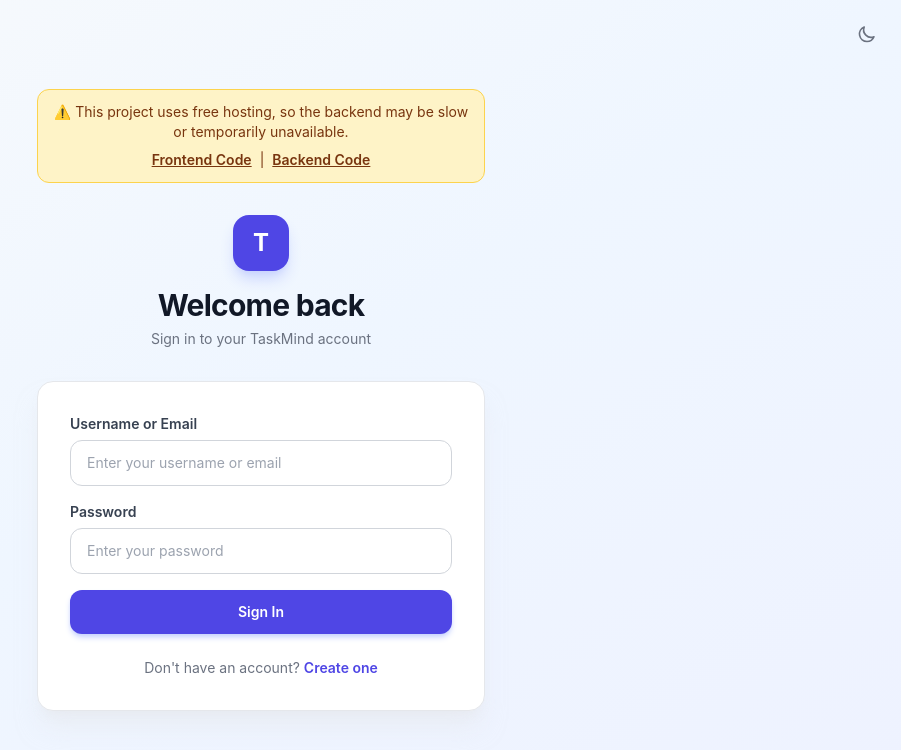
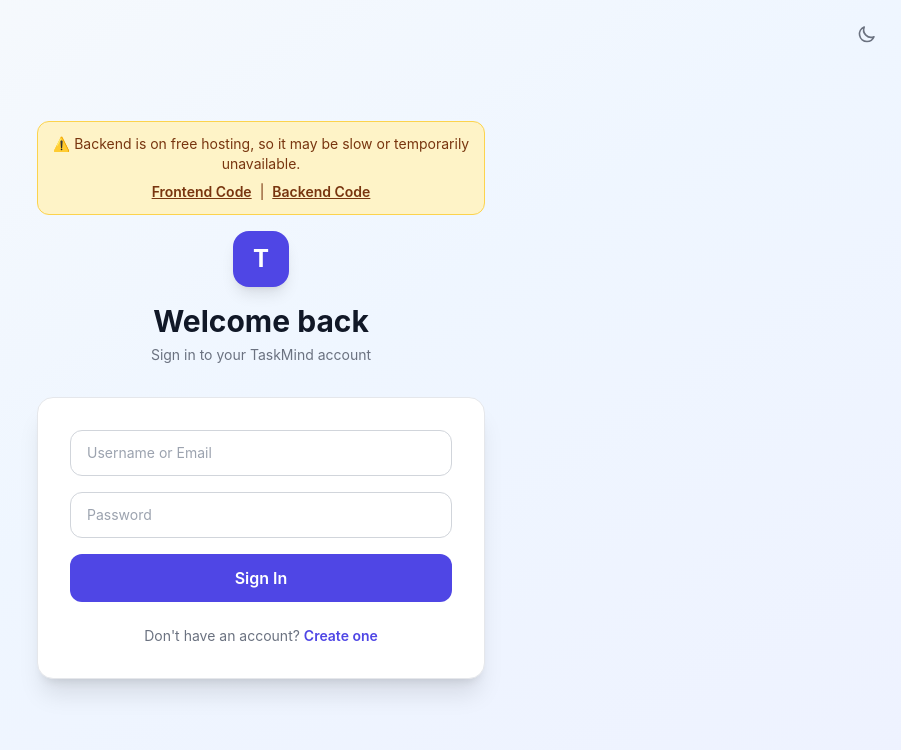
Before and after one commit to AmaanAhmad221/taskmind-frontend, a React (Vite) app: page /login in a window 1280 px wide. Shown: the top 750 px of the page, without its empty margins (379-1280 px from the left). Built offline with nearby package versions, Linux system fonts and the light colour scheme.

Commit message:
Fixed login disclaimer UI

```diff
--- a/src/pages/Login.jsx
+++ b/src/pages/Login.jsx
@@ -6,16 +6,18 @@
 import toast from 'react-hot-toast';
 
 const Login = () => {
-  const { login }   = useAuth();
-  const navigate    = useNavigate();
-  const [form, setForm]       = useState({ identifier: '', password: '' });
-  const [error, setError]     = useState('');
+  const { login } = useAuth();
+  const navigate = useNavigate();
+
+  const [form, setForm] = useState({ identifier: '', password: '' });
+  const [error, setError] = useState('');
   const [loading, setLoading] = useState(false);
 
   const handleSubmit = async (e) => {
     e.preventDefault();
     setError('');
     setLoading(true);
+
     try {
       const res = await api.post('/api/auth/login', form);
       login(res.data.data);
@@ -45,15 +47,16 @@
                     to-indigo-50 dark:from-gray-950 dark:via-gray-900
                     dark:to-gray-900 flex items-center justify-center p-4">
 
-      {/* Theme toggle — top right */}
+      {/* Theme toggle */}
       <div className="absolute top-4 right-4">
         <ThemeToggle />
       </div>
+
       <div className="w-full max-w-md">
 
-  {/* 🔴 Backend Notice */}
+        {/* 🔴 Backend Disclaimer */}
         <div className="mb-4 p-3 rounded-xl border border-amber-300 bg-amber-100 text-amber-900 text-sm text-center">
-    ⚠️ This project uses free hosting, so the backend may be slow or temporarily unavailable.
+          ⚠️ Backend is on free hosting, so it may be slow or temporarily unavailable.
 
           <div className="mt-2 flex justify-center gap-2 flex-wrap">
             <a
@@ -78,21 +81,17 @@
           </div>
         </div>
 
-  {/* Logo + heading */}
-  <div className="text-center mb-8"></div>
-
-
-        {/* Logo + heading */}
+        {/* Logo + Heading */}
         <div className="text-center mb-8">
           <div className="inline-flex items-center justify-center w-14 h-14
-                          bg-indigo-600 rounded-2xl shadow-lg
-                          shadow-indigo-200 dark:shadow-none mb-4">
+                          bg-indigo-600 rounded-2xl shadow-lg mb-4">
             <span className="text-white font-bold text-2xl">T</span>
           </div>
-          <h1 className="text-3xl font-bold text-gray-900 dark:text-white
-                         tracking-tight">
+
+          <h1 className="text-3xl font-bold text-gray-900 dark:text-white">
             Welcome back
           </h1>
+
           <p className="text-gray-500 dark:text-gray-400 mt-1.5 text-sm">
             Sign in to your TaskMind account
           </p>
@@ -100,86 +99,50 @@
 
         {/* Card */}
         <div className="bg-white dark:bg-gray-800 rounded-2xl shadow-xl
-                        shadow-gray-200/50 dark:shadow-none
                         border border-gray-200 dark:border-gray-700 p-8">
 
           {/* Error */}
           {error && (
-            <div className="mb-5 p-3.5 bg-red-50 dark:bg-red-900/20
-                            border border-red-200 dark:border-red-800
-                            rounded-xl flex items-start gap-2.5">
-              <svg className="w-4 h-4 text-red-500 mt-0.5 flex-shrink-0"
-                   fill="currentColor" viewBox="0 0 20 20">
-                <path fillRule="evenodd"
-                  d="M10 18a8 8 0 100-16 8 8 0 000 16zM8.707
-                     7.293a1 1 0 00-1.414 1.414L8.586 10l-1.293
-                     1.293a1 1 0 101.414 1.414L10 11.414l1.293
-                     1.293a1 1 0 001.414-1.414L11.414 10l1.293-1.293a1
-                     1 0 00-1.414-1.414L10 8.586 8.707 7.293z"
-                  clipRule="evenodd" />
-              </svg>
-              <p className="text-sm text-red-600 dark:text-red-400">{error}</p>
+            <div className="mb-5 p-3 bg-red-50 border border-red-200 rounded-xl text-red-600 text-sm">
+              {error}
             </div>
           )}
 
           <form onSubmit={handleSubmit} className="space-y-4">
-            <div>
-              <label className="block text-sm font-semibold text-gray-700
-                                 dark:text-gray-300 mb-1.5">
-                Username or Email
-              </label>
+
             <input
               type="text"
-                required
-                placeholder="Enter your username or email"
+              placeholder="Username or Email"
               value={form.identifier}
               onChange={(e) =>
                 setForm({ ...form, identifier: e.target.value })}
               className={inputClass}
+              required
             />
-            </div>
 
-            <div>
-              <label className="block text-sm font-semibold text-gray-700
-                                 dark:text-gray-300 mb-1.5">
-                Password
-              </label>
             <input
               type="password"
-                required
-                placeholder="Enter your password"
+              placeholder="Password"
               value={form.password}
               onChange={(e) =>
                 setForm({ ...form, password: e.target.value })}
               className={inputClass}
+              required
             />
-            </div>
 
             <button
               type="submit"
               disabled={loading}
-              className="w-full py-3 px-4 mt-2 bg-indigo-600
-                         hover:bg-indigo-700 text-white font-semibold
-                         text-sm rounded-xl transition-colors
-                         disabled:opacity-60 flex items-center
-                         justify-center gap-2 shadow-md
-                         shadow-indigo-200 dark:shadow-none"
+              className="w-full py-3 bg-indigo-600 hover:bg-indigo-700
+                         text-white rounded-xl font-semibold"
             >
-              {loading && (
-                <div className="w-4 h-4 border-2 border-white
-                                border-t-transparent rounded-full
-                                animate-spin" />
-              )}
               {loading ? 'Signing in...' : 'Sign In'}
             </button>
           </form>
 
-          <p className="text-center text-sm text-gray-500
-                        dark:text-gray-400 mt-6">
+          <p className="text-center text-sm text-gray-500 mt-6">
             Don't have an account?{' '}
-            <Link to="/register"
-              className="text-indigo-600 dark:text-indigo-400
-                         font-semibold hover:underline">
+            <Link to="/register" className="text-indigo-600 font-semibold">
               Create one
             </Link>
           </p>
```
Lines whose indentation alone changed are shown as unchanged.
